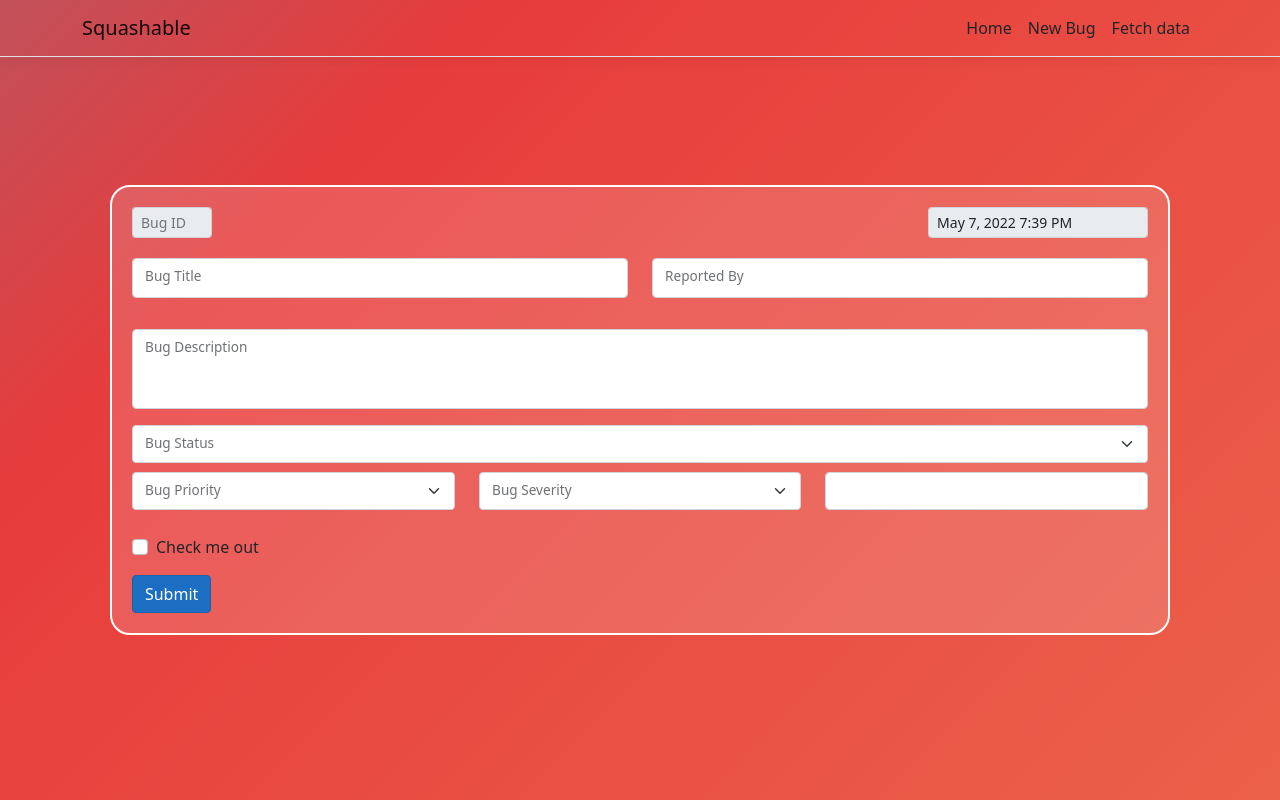
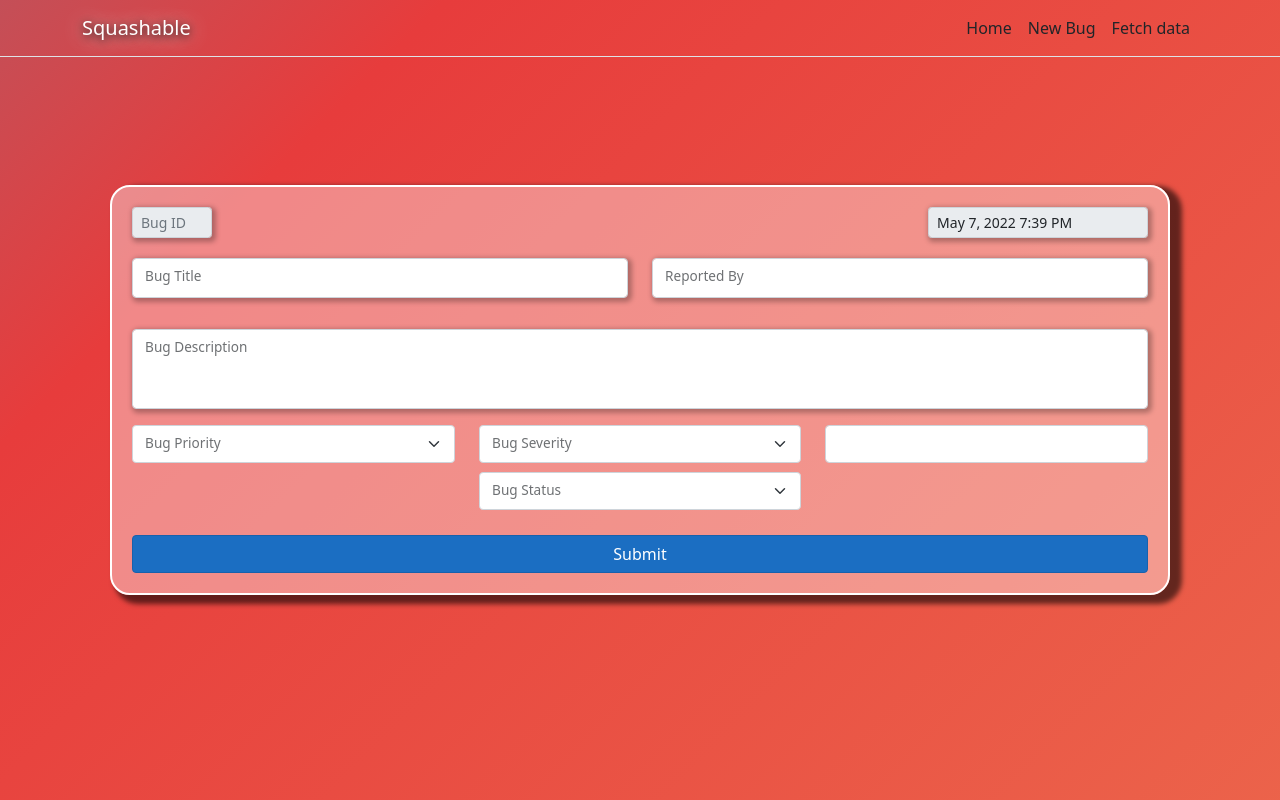
Before and after one commit to zackzellto/Squashable, a React (Create React App) app in the folder Squashable/ClientApp/: page /bug-form in a window 1280 px wide. Built offline with nearby package versions, Linux system fonts and the light colour scheme.

Commit message:
Added more styling to mobile viewport

```diff
--- a/Squashable/ClientApp/src/components/BugForm.css
+++ b/Squashable/ClientApp/src/components/BugForm.css
@@ -4,9 +4,9 @@
 #bugform-container{
     margin: auto;
     margin-top: 8em;
-    background-color: rgba(255, 255, 255, 0.145);
+    background-color: rgba(255, 255, 255, 0.389);
     border: 2px solid rgb(255, 255, 255);
-    box-shadow: rgba(0, 0, 0, 0) 25px 21px 21px 22px;
+    box-shadow: rgba(0, 0, 0, 0.576) 8px 5px 5px 4px;
     border-radius: 20px;
     padding: 20px;
     max-width: 95%;
@@ -14,9 +14,10 @@
 
 #bug-id{
     width: 80px;
+    box-shadow: rgba(0, 0, 0, 0.274) 2px 2px 5px 2px;
 }
 
-#bug-date{
+#bug-date-container{
     max-width: fit-content;
     text-align: center;
     margin:auto;
@@ -24,6 +25,9 @@
     margin-bottom: 20px;
 }
 
+#bug-date-form{
+    box-shadow: rgba(0, 0, 0, 0.274) 2px 2px 5px 2px;
+}
 
 
 #bug-reporter-container{
@@ -32,6 +36,7 @@
 
 #bug-reporter-form{
     height: 40px;
+    box-shadow: rgba(0, 0, 0, 0.274) 2px 2px 5px 2px;
 }
 
 #bug-title-container{
@@ -44,11 +49,13 @@
     height: 40px;
     position: relative;
     margin-bottom: 25px;
+    box-shadow: rgba(0, 0, 0, 0.274) 2px 2px 5px 2px;
 }
 
 #bug-description-form{
     height: 80px;
     position: relative;
+    box-shadow: rgba(0, 0, 0, 0.274) 2px 2px 5px 2px;
 }
 
 #bug-status-container{
@@ -69,6 +76,10 @@
     margin-bottom: 7px;
 }
 
+#buginfo-submit-button{
+    width: 100%;
+}
+
 #bug-select-menu{
     height: 30px;
 
--- a/Squashable/ClientApp/src/components/BugForm.js
+++ b/Squashable/ClientApp/src/components/BugForm.js
@@ -32,8 +32,9 @@ export function BugForm() {
                 readOnly
               />
             </Col>
-            <Col md id="bug-date">
+            <Col md id="bug-date-container">
               <Form.Control
+                id="bug-date-form"
                 type="text"
                 value={BugDate}
                 aria-label="Bug Date"
@@ -76,19 +77,7 @@ export function BugForm() {
               <Form.Control id="bug-description-form" type="textarea" />
             </FloatingLabel>
           </div>
-          <div id="bug-status-container">
-            <FloatingLabel controlId="floatingSelectGrid" label="Bug Status">
-              <Form.Select
-                id="bug-select-menu"
-                aria-label="Bug Status select menu"
-              >
-                <option value=""></option>
-                <option value="1">New</option>
-                <option value="2">In Progress</option>
-                <option value="3">Squashed!</option>
-              </Form.Select>
-            </FloatingLabel>
-          </div>
+
           <Row className="mb-3">
             <Col md>
               <div id="bug-priority-container">
@@ -125,17 +114,29 @@ export function BugForm() {
                   </Form.Select>
                 </FloatingLabel>
               </div>
+              <div id="bug-status-container">
+                <FloatingLabel
+                  controlId="floatingSelectGrid"
+                  label="Bug Status"
+                >
+                  <Form.Select
+                    id="bug-select-menu"
+                    aria-label="Bug Status select menu"
+                  >
+                    <option value=""></option>
+                    <option value="1">New</option>
+                    <option value="2">In Progress</option>
+                    <option value="3">Squashed!</option>
+                  </Form.Select>
+                </FloatingLabel>
+              </div>
             </Col>
             <Form.Group as={Col} controlId="formGridZip">
               <Form.Control />
             </Form.Group>
           </Row>
 
-          <Form.Group className="mb-3" id="formGridCheckbox">
-            <Form.Check type="checkbox" label="Check me out" />
-          </Form.Group>
-
-          <Button variant="primary" type="submit">
+          <Button id="buginfo-submit-button" variant="primary" type="submit">
             Submit
           </Button>
         </Form>
--- a/Squashable/ClientApp/src/components/NavMenu.css
+++ b/Squashable/ClientApp/src/components/NavMenu.css
@@ -2,6 +2,24 @@ a.navbar-brand {
   white-space: normal;
   text-align: center;
   word-break: break-all;
+}
+
+Navbar{
+  color: white;
+}
+
+#navbar-brand{
+  color: white;
+  text-shadow:  0 2px 10px #000, 0 2px 20px
+}
+
+.navbar-toggler{
+  background-color: rgba(255, 255, 255, 0.383);
+  color: white;
+}
+
+#navbar-links{
+  color: white;
 }
 
 html {
@@ -12,7 +30,3 @@ html {
     font-size: 16px;
   }
 }
-
-.box-shadow {
-  box-shadow: 0 .25rem .75rem rgba(0, 0, 0, .05);
-}
--- a/Squashable/ClientApp/src/components/NavMenu.js
+++ b/Squashable/ClientApp/src/components/NavMenu.js
@@ -37,16 +37,17 @@ export class NavMenu extends Component {
           light
         >
           <Container>
-            <NavbarBrand tag={Link} to="/">
+            <NavbarBrand id="navbar-brand" tag={Link} to="/">
               Squashable
             </NavbarBrand>
             <NavbarToggler onClick={this.toggleNavbar} className="mr-2" />
             <Collapse
+              id="hamburger-menu"
               className="d-sm-inline-flex flex-sm-row-reverse"
               isOpen={!this.state.collapsed}
               navbar
             >
-              <ul className="navbar-nav flex-grow">
+              <ul id="navbar-links" className="navbar-nav flex-grow">
                 <NavItem>
                   <NavLink tag={Link} className="text-dark" to="/">
                     Home
```
